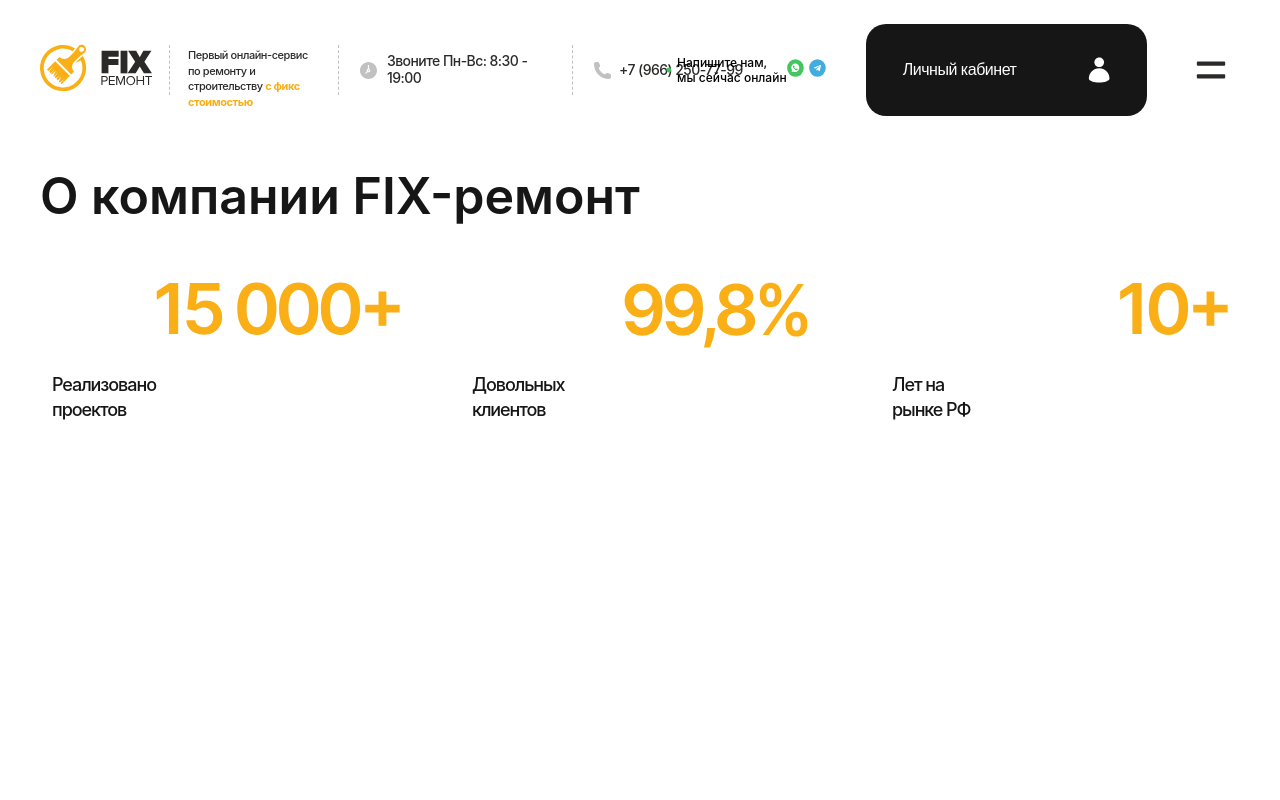
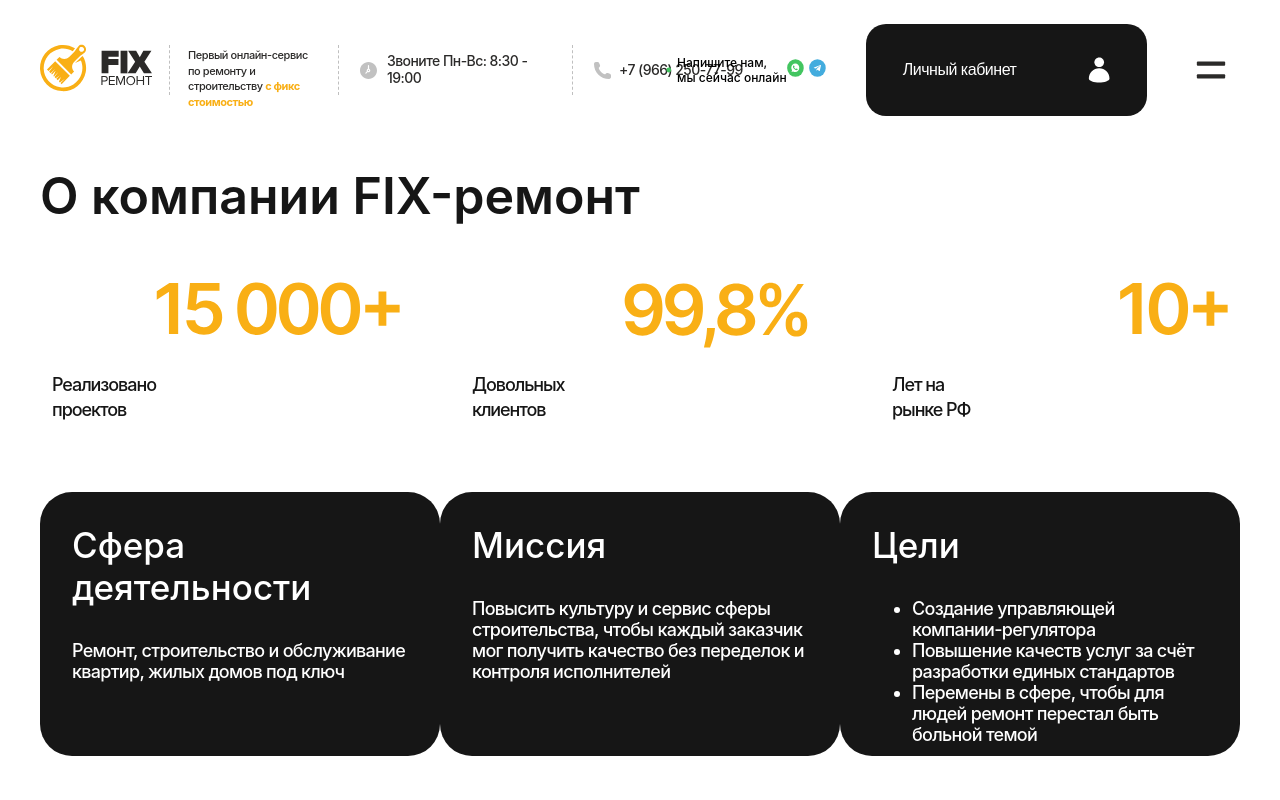
Before and after one commit to projacktor/FixR, a React (Vite) app: page /about in a window 1280 px wide. Shown: the top 800 px of the page. Built offline with nearby package versions, Linux system fonts and the light colour scheme.

Commit message:
Change BlackBullet

```diff
--- /dev/null
+++ b/src/components/helpers/Black bullet/BlackBullet.jsx
@@ -0,0 +1,15 @@
+import React from 'react';
+
+import "./style.scss";
+
+function BlackBullet({head, description}) {
+    return (
+        <div className="black_single_bullet" >
+            <h5 id="head">{head}</h5>
+            {description}
+            {/*<p id="description">{description}</p>*/}
+        </div>
+    );
+}
+
+export default BlackBullet;
--- a/src/components/helpers/Black bullet/style.scss
+++ b/src/components/helpers/Black bullet/style.scss
@@ -0,0 +1,28 @@
+.black_single_bullet {
+  display: flex;
+  flex-direction: column;
+  align-items: flex-start;
+  width: 24rem;
+  height: 200px;
+  padding: 2rem;
+  background: #161616;
+  border-radius: 32px;
+
+  #head, #description {
+    font-weight: 549;
+    margin: 0;
+    color: #ffffff;
+  }
+
+  #head {
+    max-width: 12rem;
+    font-size: 35px;
+  }
+
+  #description {
+    margin-top: 2rem;
+    max-width: 24rem;
+    font-size: 18px;
+    letter-spacing: -0.04em;
+  }
+}
--- a/src/pages/About/About.jsx
+++ b/src/pages/About/About.jsx
@@ -7,8 +7,16 @@ import "./style.scss";
 import src1 from "../../assets/svg/15000.svg"
 import src2 from "../../assets/svg/998.svg"
 import src3 from "../../assets/svg/10.svg"
+import BlackBullet from "../../components/helpers/Black bullet/BlackBullet.jsx";
 
 function About() {
+    const blackBullet1 = <p id="description">Ремонт, строительство и обслуживание квартир, жилых домов под ключ</p>;
+    const blackBullet2 = <p id="description">Повысить культуру и сервис сферы строительства, чтобы каждый заказчик мог получить качество без переделок и контроля исполнителей</p>;
+    const blackBullet3 = <ul id="description">
+        <li>Создание управляющей компании-регулятора</li>
+        <li>Повышение качеств услуг за счёт разработки единых стандартов</li>
+        <li>Перемены в сфере, чтобы для людей ремонт перестал быть больной темой</li>
+    </ul>
     return (
         <main className="about_page">
             <h1 className="main_header">О компании FIX-ремонт</h1>
@@ -19,7 +27,9 @@ function About() {
             </div>
 
             <div id="black_bullets">
-
+                <BlackBullet head="Сфера деятельности" description={blackBullet1}/>
+                <BlackBullet head="Миссия" description={blackBullet2}/>
+                <BlackBullet head="Цели" description={blackBullet3}/>
             </div>
 
 
--- a/src/pages/About/style.scss
+++ b/src/pages/About/style.scss
@@ -13,4 +13,13 @@
       font-size: 18px;
     }
   }
+
+  #black_bullets {
+    display: flex;
+    flex-direction: row;
+    justify-content: space-between;
+    align-items: center;
+    width: 100%;
+    margin-top: 3rem;
+  }
 }
```
Also changed, not shown: src/components/helpers/Black bullet/Black bullet.jsx (deleted, +0 -11 lines).
